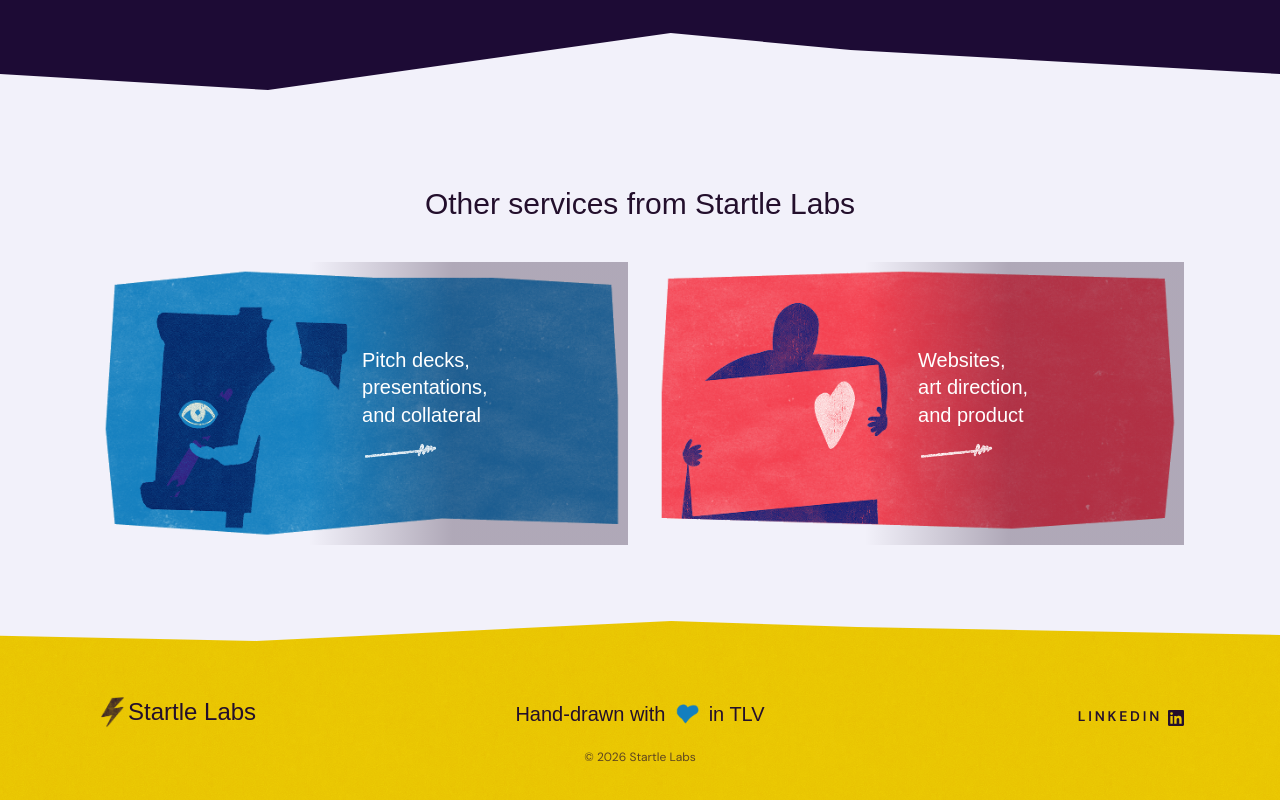
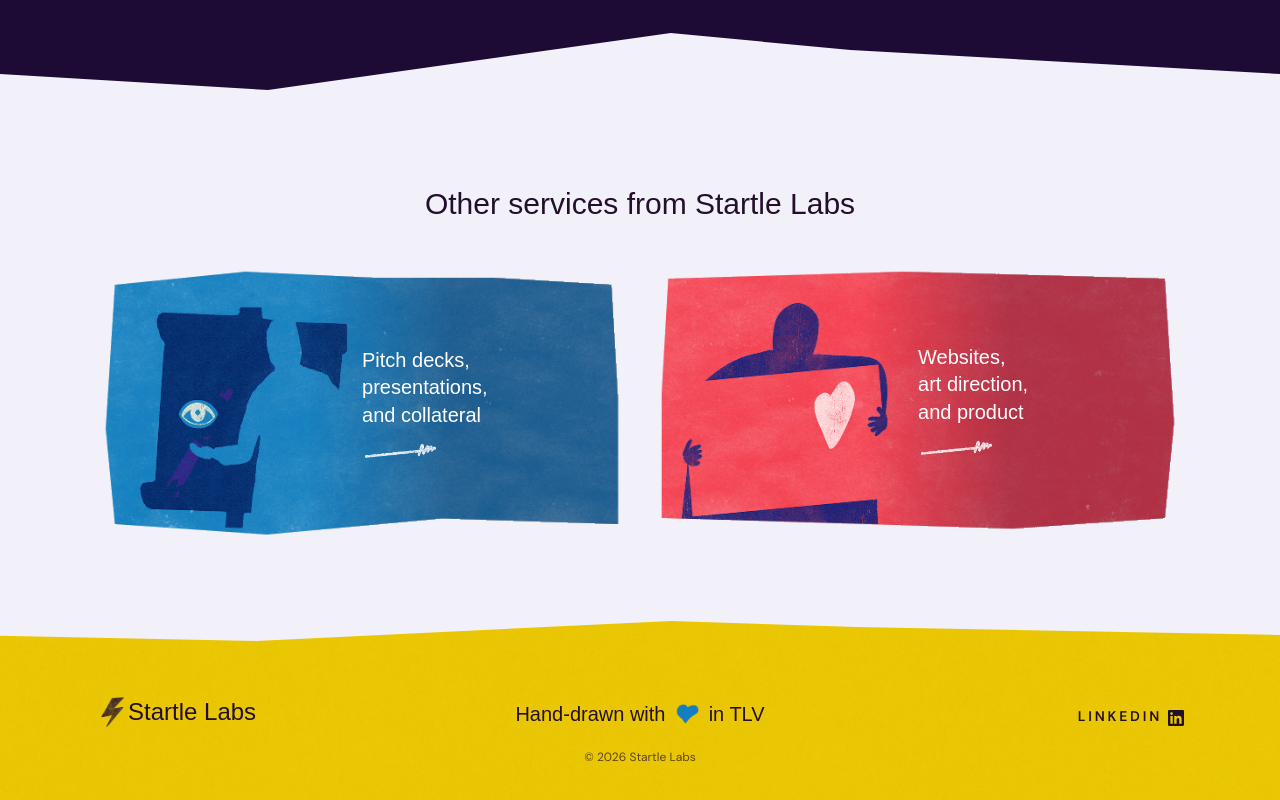
Before and after one commit to shaidavis/startlelabs, a Next.js app: page /services/brand-strategy in a window 1280 px wide. Shown: the part 4427-5227 px from the top of the page. Built offline with nearby package versions, Linux system fonts and the light colour scheme; no server answers; a web font is replaced by a local one.

Commit message:
Clip cross-sell scrim to the banner shape; stop cards stretching past their art

```diff
--- a/src/components/templates/ServicePageTemplate.tsx
+++ b/src/components/templates/ServicePageTemplate.tsx
@@ -707,7 +707,10 @@ export function ServicePageTemplate({ service }: Props) {
           <p className="text-center font-handwritten text-xl sm:text-2xl md:text-3xl mb-10">
             Other services from Startle Labs
           </p>
-          <div className="grid grid-cols-1 md:grid-cols-2 gap-6 max-w-6xl mx-auto">
+          {/* items-start: the banners differ slightly in aspect, and a
+              stretched card would run past its image (the scrim and hover
+              art are pinned to the card box). */}
+          <div className="grid grid-cols-1 md:grid-cols-2 items-start gap-6 max-w-6xl mx-auto">
             {related.map((r) => {
               const banner = CROSS_SELL_BANNERS[r.slug];
               if (!banner) return null;
@@ -741,13 +744,21 @@ export function ServicePageTemplate({ service }: Props) {
                   {/* Soft ink scrim behind the text zone — the white title
                       alone reaches only ~3.5:1 on the flat accent areas of
                       the banner art; this gradient lifts it past WCAG AA's
-                      4.5:1 while reading as gentle illustration shading. */}
+                      4.5:1 while reading as gentle illustration shading.
+                      Masked by the banner's own alpha so it only darkens the
+                      art — unmasked, it shaded the transparent margin outside
+                      the torn edge as grey wedges. Idle and hover PNGs share
+                      dimensions, so one mask fits both. */}
                   <span
                     aria-hidden
-                    className="pointer-events-none absolute inset-y-0 right-0 w-[60%]"
+                    className="pointer-events-none absolute inset-0"
                     style={{
                       background:
-                        "linear-gradient(to left, rgba(35,15,44,0.32) 55%, rgba(35,15,44,0))",
+                        "linear-gradient(to left, rgba(35,15,44,0.32) 33%, rgba(35,15,44,0) 60%)",
+                      maskImage: `url("${banner.idle + BANNER_V}")`,
+                      maskSize: "100% 100%",
+                      WebkitMaskImage: `url("${banner.idle + BANNER_V}")`,
+                      WebkitMaskSize: "100% 100%",
                     }}
                   />
                   {/* Text + squiggle arrow overlay, anchored to the right
```
